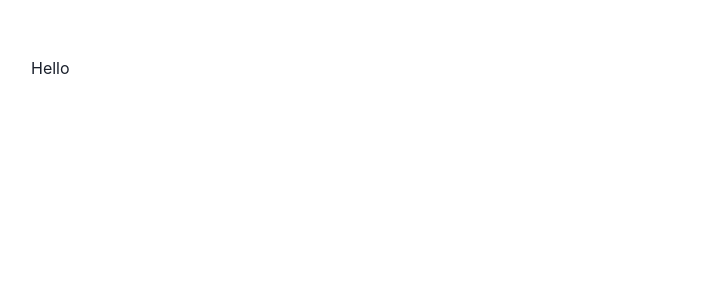
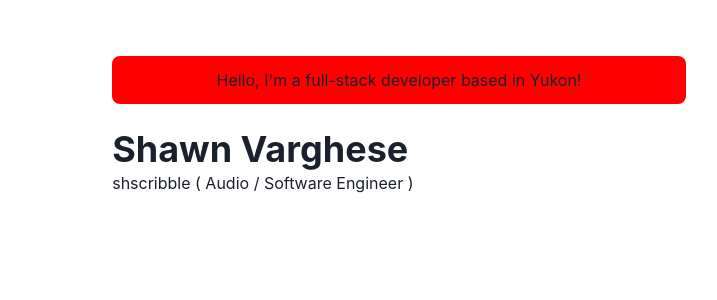
Before and after one commit to shscribble/shscribble-portfolio, a Next.js app in the folder portfolio-homepage/: page / in a window 1280 px wide. Shown: the top 300 px of the page, without its empty margins (241-958 px from the left). Built offline with nearby package versions, Linux system fonts and the light colour scheme.

Commit message:
Heading and Title
Basic information about myself is displayed on the index page. My name and my profession. also added a small alert at the top of the page.

```diff
--- a/portfolio-homepage/pages/index.js
+++ b/portfolio-homepage/pages/index.js
@@ -1,5 +1,22 @@
+import { Container, Box, Heading } from "@chakra-ui/react";
+
 const Page = () => {
-    return <div>Hello</div>
+    return (
+        <Container>
+            <Box borderRadius ="lg" bg="red" p={3} mb={6} align="center">
+                Hello, I&apos;m a full-stack developer based in Yukon!
+            </Box>
+
+                <Box display={{md:'flex'}}>
+                <Box flexGrow={1}>
+            <Heading as="h2" variant="page-title">
+             Shawn Varghese
+            </Heading>
+            <p>shscribble ( Audio / Software Engineer )</p>
+            </Box>
+            </Box>
+        </Container>
+    )
 }
 
 export default Page
```
